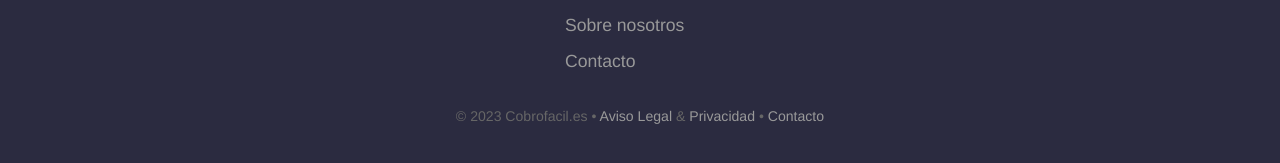
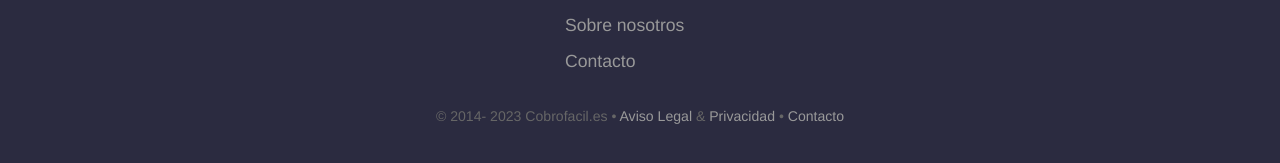
Before and after one commit to streaming10/cobrofacil, a Jekyll site: the page built from index.html, in a window 1280 px wide and 900 px high, scrolled down 2973 px. Shown: the part 723-886 px from the top of the window. Built offline with Jekyll 4.4.1, drawn with Linux system fonts in a browser that asks for light colours.

Commit message:
Update default.html

```diff
--- a/_layouts/default.html
+++ b/_layouts/default.html
@@ -44,7 +44,7 @@
 					</ul>
 					{% endfor %}
 				</div>
-				<p class="copyright">&copy; {{ site.time | date: '%Y' }} Cobrofacil.es • <a href="https://cobrofacil.es/aviso-legal/">Aviso Legal</a> &amp; <a href="/privacidad/">Privacidad</a> • <a href="https://cobrofacil.es/contacto/">Contacto</a></p>
+				<p class="copyright">&copy; 2014- {{ site.time | date: '%Y' }} Cobrofacil.es • <a href="https://cobrofacil.es/aviso-legal/">Aviso Legal</a> &amp; <a href="/privacidad/">Privacidad</a> • <a href="https://cobrofacil.es/contacto/">Contacto</a></p>
 			</div>
 		</footer>
 		<script>
```
